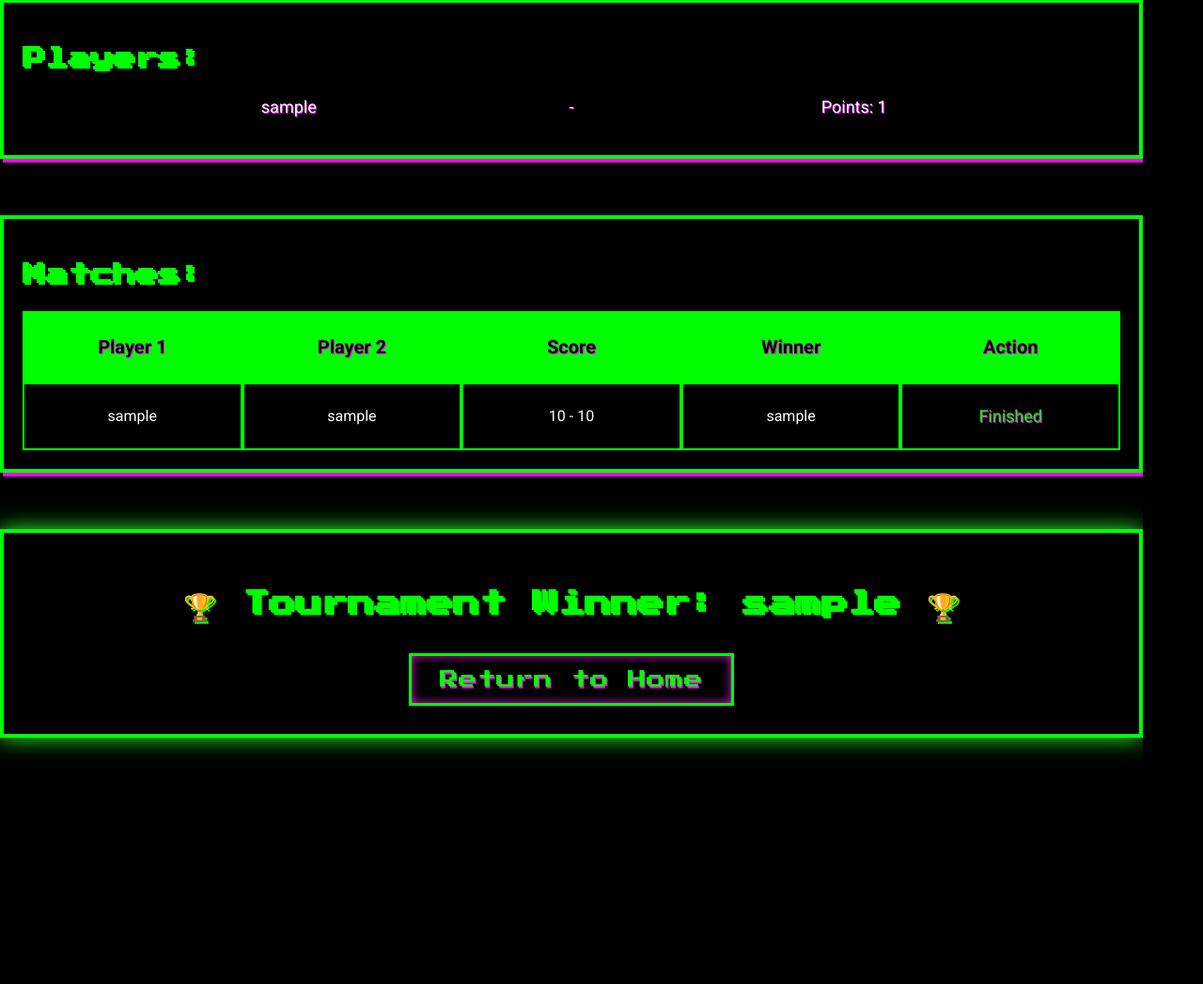
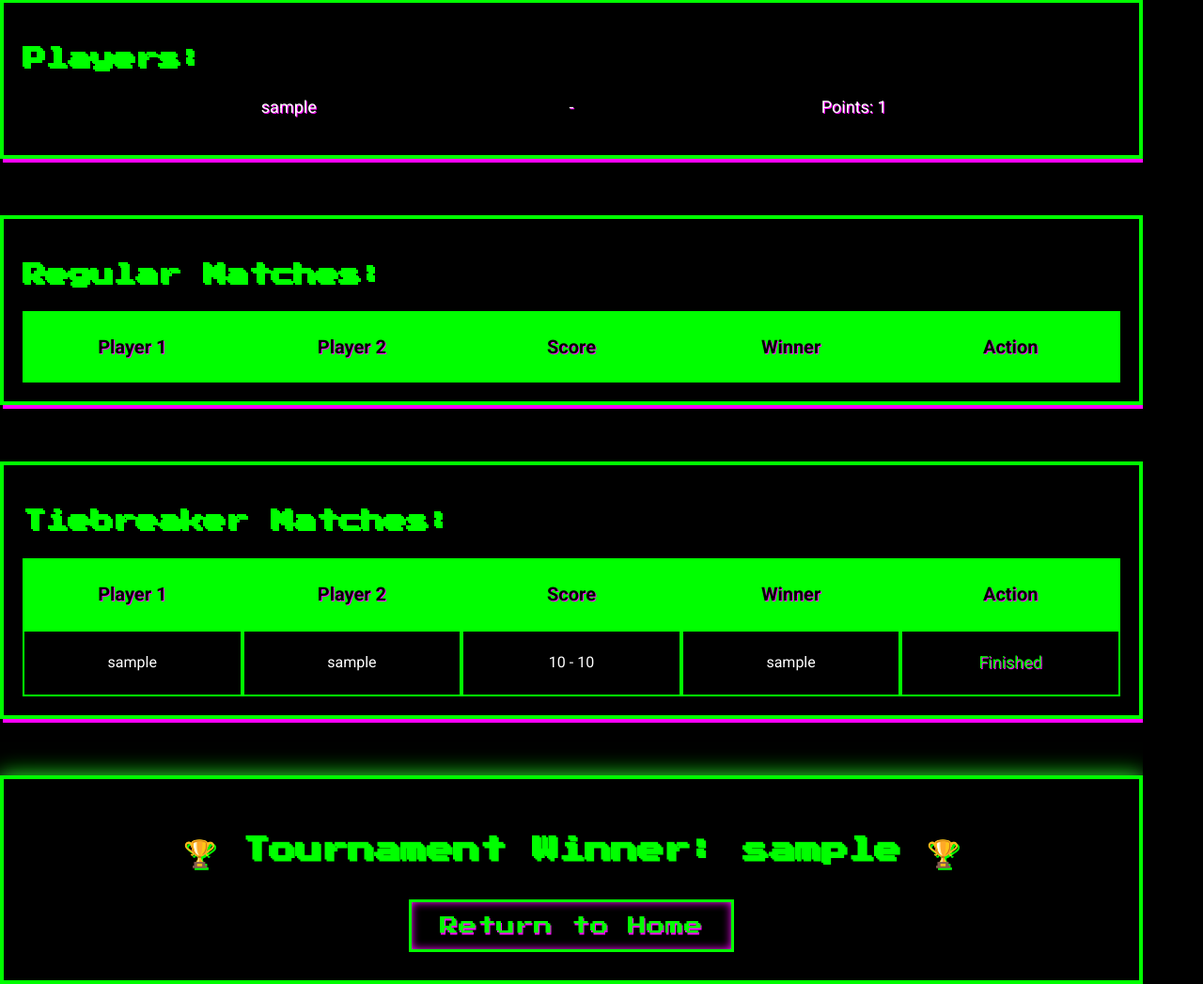
Before and after one commit to shamzaou/basta, a Django app: page /tournaments/1/ in a window 1280 px wide. Shown: the part 154-1201 px from the top of the page at 94% size. Run offline with Django 5.2, Linux system fonts and the light colour scheme; tables that the repository leaves empty hold one stand-in row (values such as "Sample post"); lists and menus that the app fills with data are empty.

Commit message:
fix additional tournament system

```diff
--- a/static/frontend/js/pong.js
+++ b/static/frontend/js/pong.js
@@ -6,7 +6,7 @@ const GAME_CONFIG = {
     minBallSpeed: 0.1,
     paddleSpeed: 0.15,
     aiUpdateInterval: 1000,
-    pointsToWin: 11
+    pointsToWin: 3
 };
 
 // Game state enumeration
--- a/tournaments/models.py
+++ b/tournaments/models.py
@@ -102,6 +102,7 @@ class Match(models.Model):
     score_player2 = models.PositiveIntegerField(null=True, blank=True)
     winner = models.ForeignKey('Player', null=True, blank=True, on_delete=models.SET_NULL, related_name='won_matches')
     is_complete = models.BooleanField(default=False)
+    is_additional = models.BooleanField(default=False)  # New field for additional matches
 
     @classmethod
     def get_match_details(cls, match_id):
--- a/tournaments/templates/tournaments/view_tournament.html
+++ b/tournaments/templates/tournaments/view_tournament.html
@@ -29,7 +29,7 @@
     </div>
 
     <div class="section">
-        <h2>Matches:</h2>
+        <h2>Regular Matches:</h2>
         <div class="table-container">
             <table>
                 <thead>
@@ -42,7 +42,7 @@
                     </tr>
                 </thead>
                 <tbody>
-                    {% for match in matches %}
+                    {% for match in regular_matches %}
                     <tr>
                         <td>{{ match.player1.nickname }}</td>
                         <td>{{ match.player2.nickname }}</td>
@@ -74,6 +74,55 @@
             </table>
         </div>
     </div>
+
+    {% if has_additional_matches %}
+    <div class="section additional-matches">
+        <h2>Tiebreaker Matches:</h2>
+        <div class="table-container">
+            <table>
+                <thead>
+                    <tr>
+                        <th>Player 1</th>
+                        <th>Player 2</th>
+                        <th>Score</th>
+                        <th>Winner</th>
+                        <th>Action</th>
+                    </tr>
+                </thead>
+                <tbody>
+                    {% for match in additional_matches %}
+                    <tr>
+                        <td>{{ match.player1.nickname }}</td>
+                        <td>{{ match.player2.nickname }}</td>
+                        <td>
+                            {% if match.is_complete %}
+                                {{ match.score_player1 }} - {{ match.score_player2 }}
+                            {% else %}
+                                -
+                            {% endif %}
+                        </td>
+                        <td>
+                            {% if match.winner %}
+                                {{ match.winner.nickname }}
+                            {% else %}
+                                -
+                            {% endif %}
+                        </td>
+                        <td>
+                            {% if not match.is_complete %}
+                                <button onclick="startTournamentMatch({{ match.id }})" type="button">Start Match</button>
+                            {% endif %}
+                            {% if match.is_complete %}
+                                <span class="status-finished">Finished</span>
+                            {% endif %}
+                        </td>
+                    </tr>
+                    {% endfor %}
+                </tbody>
+            </table>
+        </div>
+    </div>
+    {% endif %}
 
     {% if winner %}
     <div class="winner-section">
--- a/tournaments/views.py
+++ b/tournaments/views.py
@@ -62,37 +62,40 @@ from django.shortcuts import render, get_object_or_404
 from .models import Tournament, Player, Match
 
 def view_tournament(request, tournament_id):
-    # Получаем данные турнира
     tournament = get_object_or_404(Tournament, id=tournament_id)
     players = tournament.players.all()
 
-    # Получаем все матчи турнира
-    matches = tournament.matches.all()
-    # get match details
-    # matche = Match.objects.all()
-    # print(matche)
+    # Get regular and additional matches separately
+    regular_matches = tournament.matches.filter(is_additional=False)
+    additional_matches = tournament.matches.filter(is_additional=True)
 
-    # Очки игроков
+    # Calculate scores
     player_scores = {player: player.get_score() for player in players}
 
-    # Статус турнира
+    # Check if all regular matches are complete
+    all_regular_complete = not regular_matches.filter(is_complete=False).exists()
+
+    # Check if additional matches are needed
+    need_additional_matches = False
+    if all_regular_complete and not additional_matches.exists():
+        max_score = max(score for score in player_scores.values())
+        top_players = [player for player, score in player_scores.items() if score == max_score]
+        if len(top_players) > 1:
+            need_additional_matches = True
+            create_additional_matches(tournament, top_players)
+            # Refresh additional matches after creation
+            additional_matches = tournament.matches.filter(is_additional=True)
+
     status = tournament.get_status()
-
-    # Проверяем, завершены ли все матчи
-    if status == "(completed)":
-        # Проверяем, нужен ли дополнительный турнир
-        if not Match.objects.filter(tournament=tournament, is_complete=False).exists():
-            create_additional_matches(tournament)
-
-    # Победитель
     winner = tournament.get_winner()
 
-    # Формируем данные для отображения
     context = {
         'tournament': tournament,
         'players': players,
         'player_scores': player_scores,
-        'matches': matches,
+        'regular_matches': regular_matches,
+        'additional_matches': additional_matches,
+        'has_additional_matches': additional_matches.exists(),
         'status': status,
         'winner': winner,
     }
@@ -134,28 +137,16 @@ def start_match(request, match_id):
 
 
 # Логика для создания и отображения дополнительных матчей
-def create_additional_matches(tournament):
-    players = tournament.players.all()
-    max_score = max(player.get_score() for player in players)
-    top_players = [player for player in players if player.get_score() == max_score]
-
-    # Если два игрока, создаем один матч
-    if len(top_players) == 2:
+def create_additional_matches(tournament, top_players):
+    from itertools import combinations
+    # Create matches only between top players
+    for player1, player2 in combinations(top_players, 2):
         Match.objects.create(
             tournament=tournament,
-            player1=top_players[0],
-            player2=top_players[1],
+            player1=player1,
+            player2=player2,
+            is_additional=True  # Mark as additional match
         )
-
-    # Если три и более, создаем круговой турнир
-    elif len(top_players) > 2:
-        from itertools import combinations
-        for player1, player2 in combinations(top_players, 2):
-            Match.objects.create(
-                tournament=tournament,
-                player1=player1,
-                player2=player2,
-            )
 
 def get_match_details(request, game_id):
     # Retrieve the match; return a 404 error if it doesn't exist
```
Also changed, not shown: tournaments/migrations/0006_match_is_additional.py (added).
